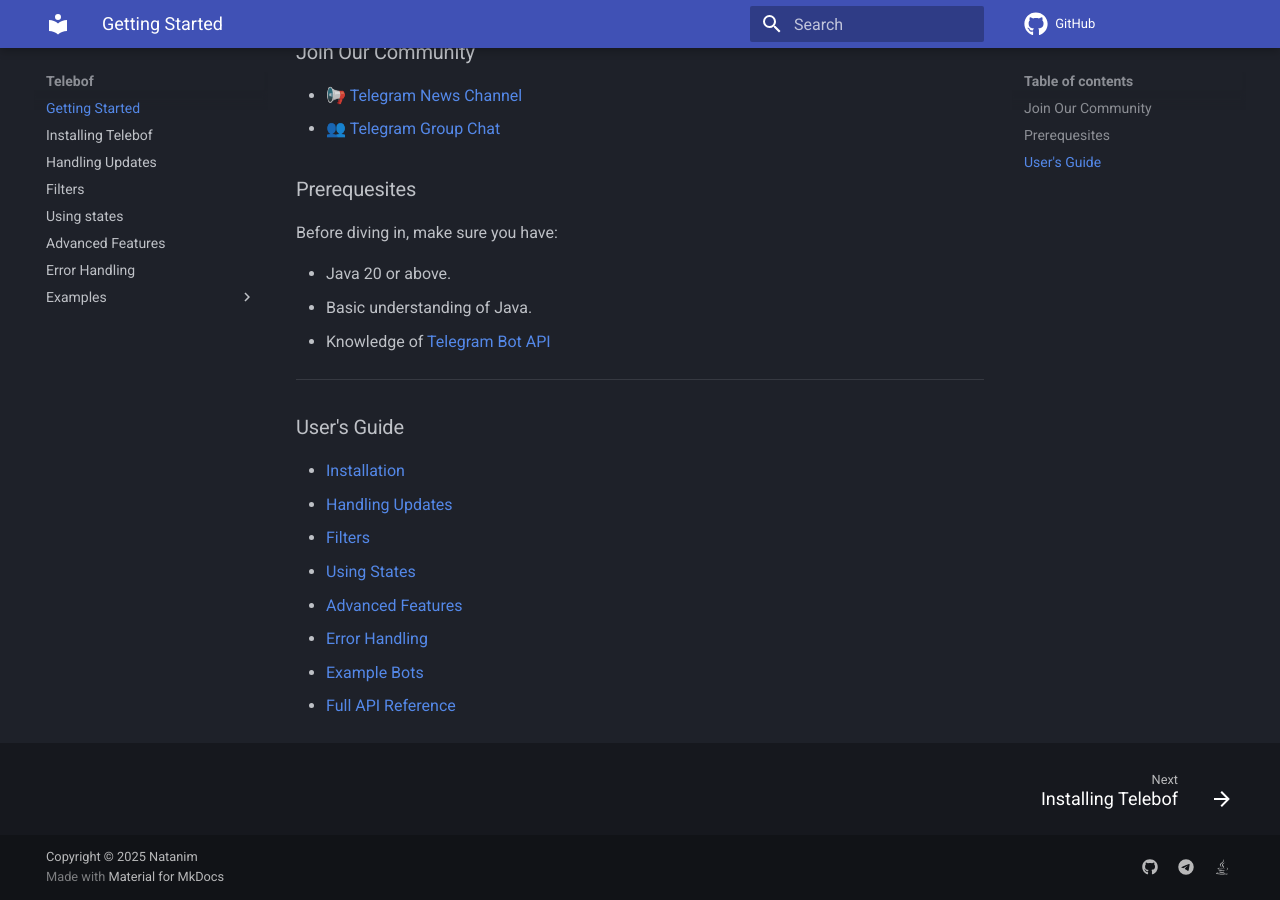
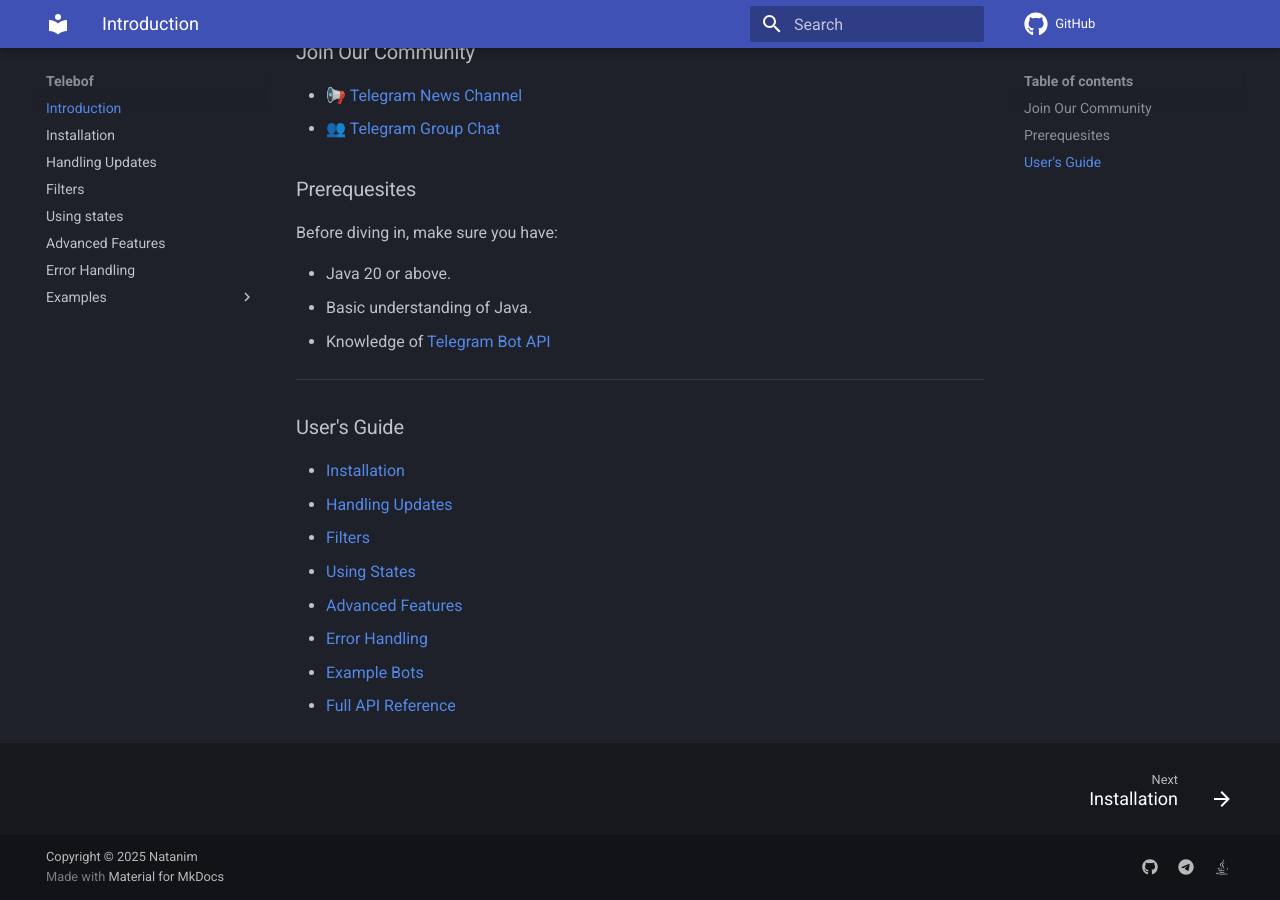
Before and after one commit to natanimn/telebof, an MkDocs documentation site: the page built from docs/index.md, in a window 1280 px wide and 900 px high, scrolled down 768 px. Built offline with MkDocs 1.6.1 and Material for MkDocs 9.7.7, drawn with Linux system fonts in a browser that asks for light colours; comment, search, counter and statistics services are not loaded.

Commit message:
Changed nav words

```diff
--- a/mkdocs.yml
+++ b/mkdocs.yml
@@ -1,7 +1,7 @@
 site_name: Telebof
 nav:
-    - Getting Started: index.md
-    - Installing Telebof: installation.md
+    - Introduction: index.md
+    - Installation: installation.md
     - Handling Updates: handling-updates.md
     - Filters: filters.md
     - Using states: states.md
```
